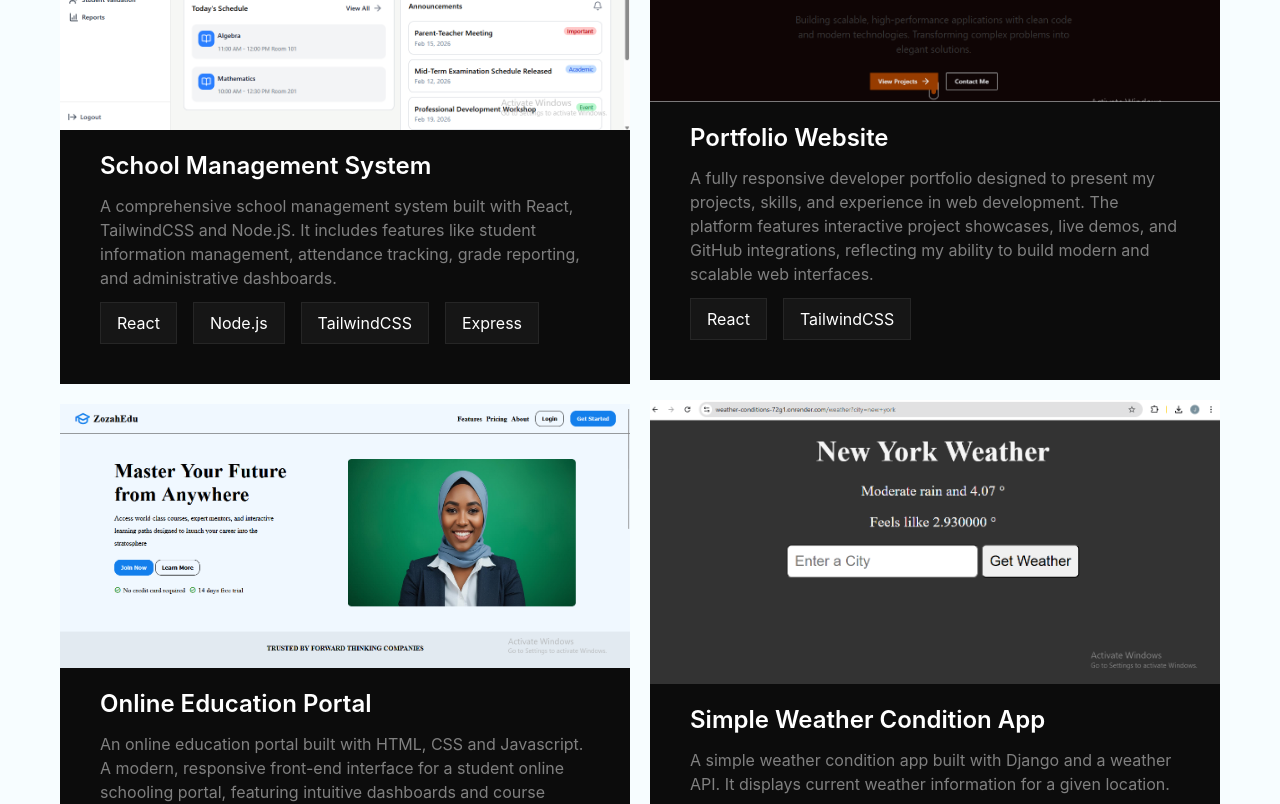
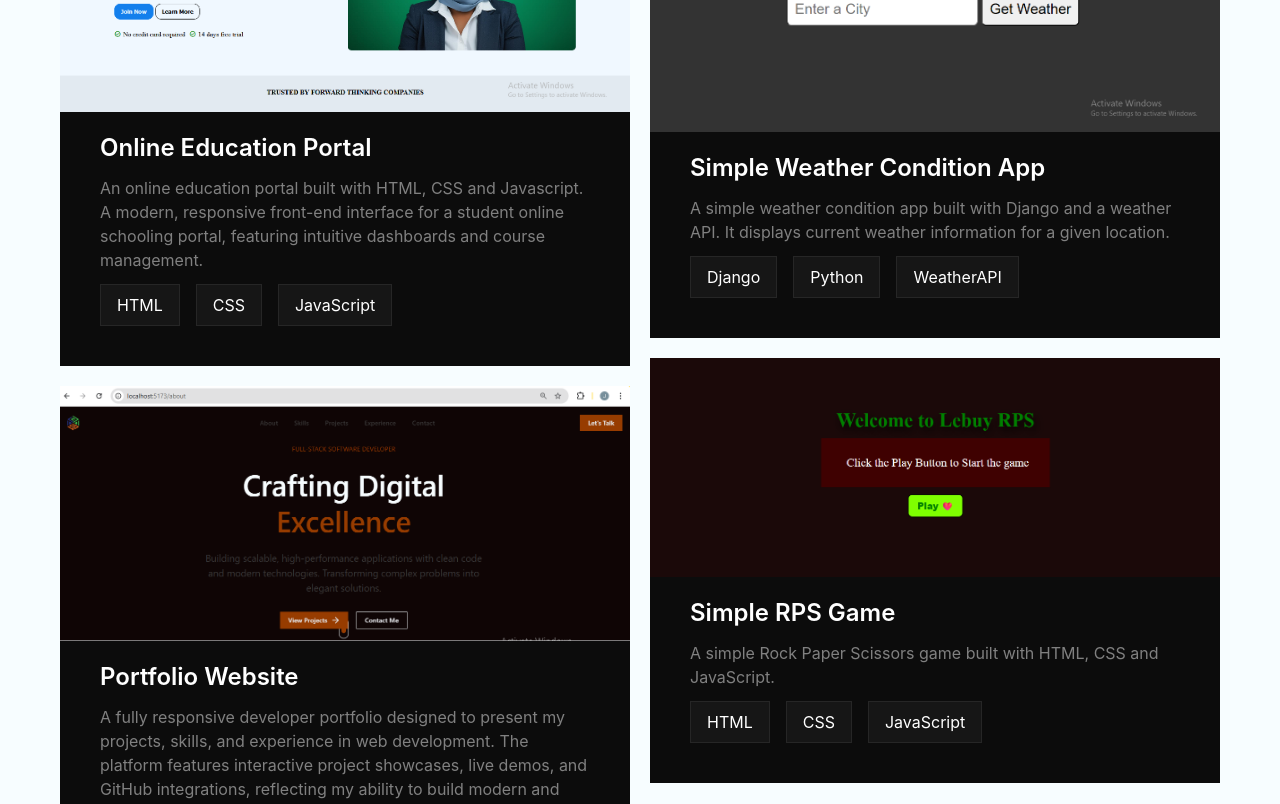
Before and after one commit to onimisijinadu/BlockSage, a React (Vite) app: page / in a window 1280 px wide. Shown: the part 3400-4204 px from the top of the page. Built offline with nearby package versions, Linux system fonts and the light colour scheme.

Commit message:
Update data.js

```diff
--- a/src/data/data.js
+++ b/src/data/data.js
@@ -1,7 +1,7 @@
 import onlineschool from '../assets/onlineschool.png';
 import portfolio from '../assets/portfolio.png';
 import rps from '../assets/rps.png';
-import schoolimg from '../assets/schoolmanagement.png';
+//import schoolimg from '../assets/schoolmanagement.png';
 import weather from '../assets/weather.png';
 
 export const MySkills = [
@@ -54,17 +54,17 @@ export const Tools = [
 ];
 
 export const ActiveProjects = [
-  {
-    id: "1",
-    title: "School Management System",
-    description:
-      "A comprehensive school management system built with React, TailwindCSS and Node.jS. It includes features like student information management, attendance tracking, grade reporting, and administrative dashboards.",
-    image: schoolimg,
-    github:
-      "https://github.com/onimisijinadu/Advanced-School-Management-System.git",
-    live: "",
-    languages: ["React", "Node.js", "TailwindCSS", "Express"],
-  },
+  //{
+    //id: "1",
+    //title: "School Management System",
+    //description:
+      //"A comprehensive school management system built with React, TailwindCSS and Node.jS. It includes features like student information management, attendance tracking, grade reporting, and administrative dashboards.",
+    //image: schoolimg,
+    //github:
+      //"https://github.com/onimisijinadu/Advanced-School-Management-System.git",
+    //live: "",
+    //languages: ["React", "Node.js", "TailwindCSS", "Express"],
+  //},
   {
     id: "2",
     title: "Online Education Portal",
```
